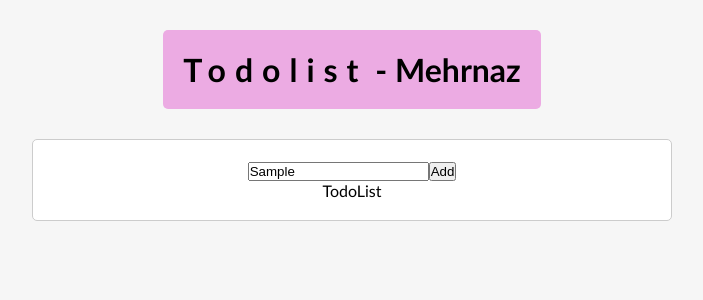
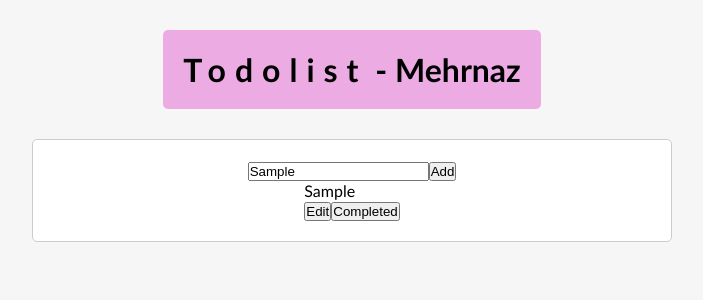
Before and after one commit to Mehrnaz-hmt/Todo-list-app-with-React-Js, a React (Create React App) app in the folder Desktop/tamrin saheb/Season 5/todolist-app/: page / in a window 1280 px wide. Both pictures are taken after typing "Sample" into the empty fields and a click on the button "Add". Shown: the top 300 px of the page, without its empty margins (288-991 px from the left). Built offline with nearby package versions, Linux system fonts and the light colour scheme.

Commit message:
5-79-development todoList component

```diff
--- /dev/null
+++ b/Desktop/tamrin saheb/Season 5/todolist-app/src/components/Todo.js
@@ -0,0 +1,11 @@
+import React from "react";
+
+export default function Todo({ todo }) {
+  return (
+    <div key={todo.id}>
+      <div>{todo.text}</div>
+      <button>Edit</button>
+      <button>Completed</button>
+    </div>
+  );
+}
--- a/Desktop/tamrin saheb/Season 5/todolist-app/src/components/TodoApp.js
+++ b/Desktop/tamrin saheb/Season 5/todolist-app/src/components/TodoApp.js
@@ -17,8 +17,8 @@ export default function TodoApp() {
     }
   return (
     <div className='container'>
-    <TodoForm setTodos={setTodos} todos={todos}/>
-    <TodoList/>
+    <TodoForm addTodoHandler={addTodoHandler}/>
+    <TodoList todos={todos}/>
     </div>
   )
 }
--- a/Desktop/tamrin saheb/Season 5/todolist-app/src/components/TodoForm.js
+++ b/Desktop/tamrin saheb/Season 5/todolist-app/src/components/TodoForm.js
@@ -5,7 +5,7 @@ export default function TodoForm(props) {
 
   const changeHandler = (e) => {
     setInput(e.target.value);
-    console.log(e.target.value);
+    // console.log(e.target.value);
   };
 
   const submitHandler = (e) => {
@@ -14,12 +14,7 @@ export default function TodoForm(props) {
       alert("Please add todo!");
       return;
     }
-    const newTodo = {
-      id: Math.floor(Math.random() * 1000),
-      text:input,
-      isCompleted: false
-    }
-    props.setTodos([...props.todos,newTodo])
+      props.addTodoHandler(input)
       setInput("")
     // add entered input to inputs
   };
--- a/Desktop/tamrin saheb/Season 5/todolist-app/src/components/TodoList.js
+++ b/Desktop/tamrin saheb/Season 5/todolist-app/src/components/TodoList.js
@@ -1,7 +1,14 @@
-import React from 'react'
+import React from "react";
+import Todo from "./Todo";
 
-export default function TodoList() {
-  return (
-    <div>TodoList</div>
-  )
+export default function TodoList({ todos }) {
+  const renderTodos = () => {
+    if (todos.length === 0) {
+      return <p>Add some Todos!</p>;
+    }
+    return todos.map((todo) => {
+      return <Todo key={todo.id} todo={todo} />;
+    });
+  };
+  return <div>{renderTodos()}</div>;
 }
```
